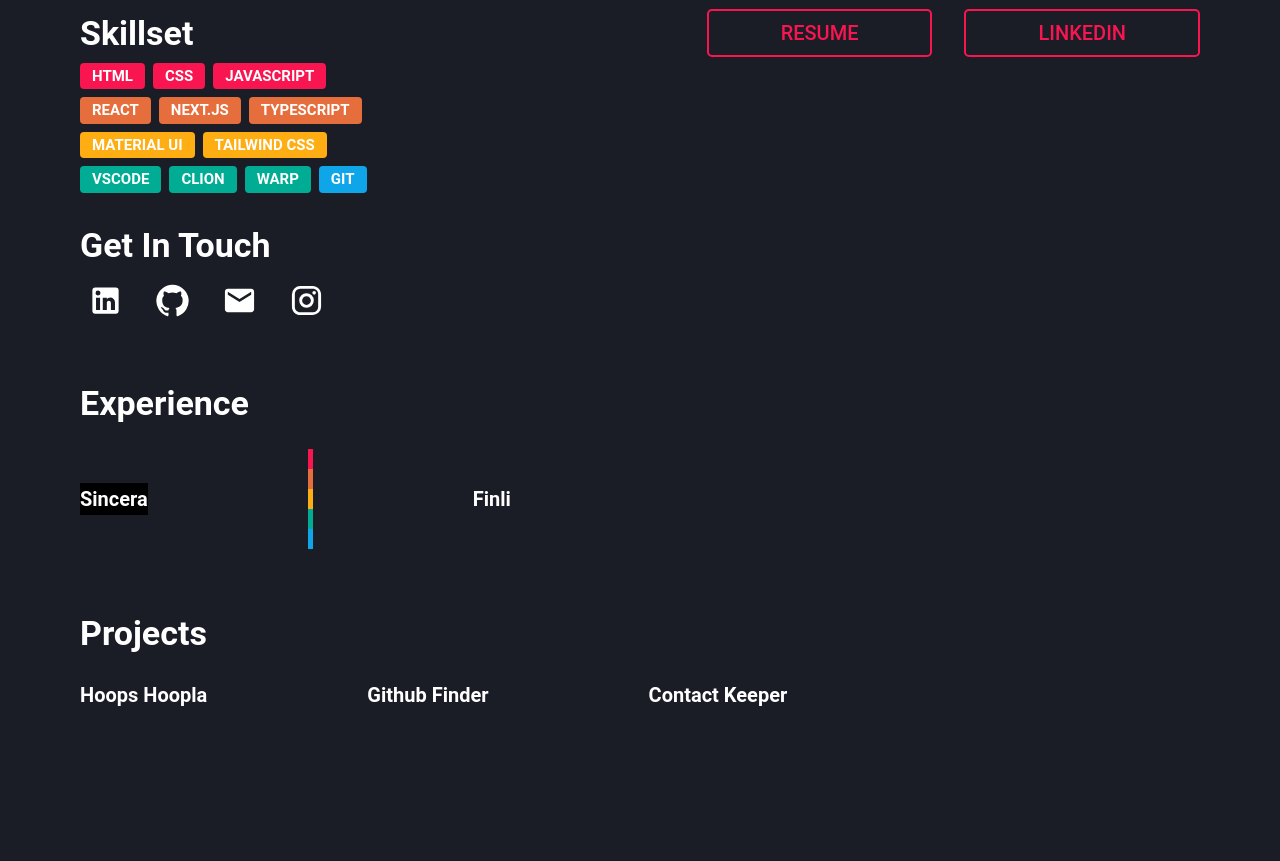
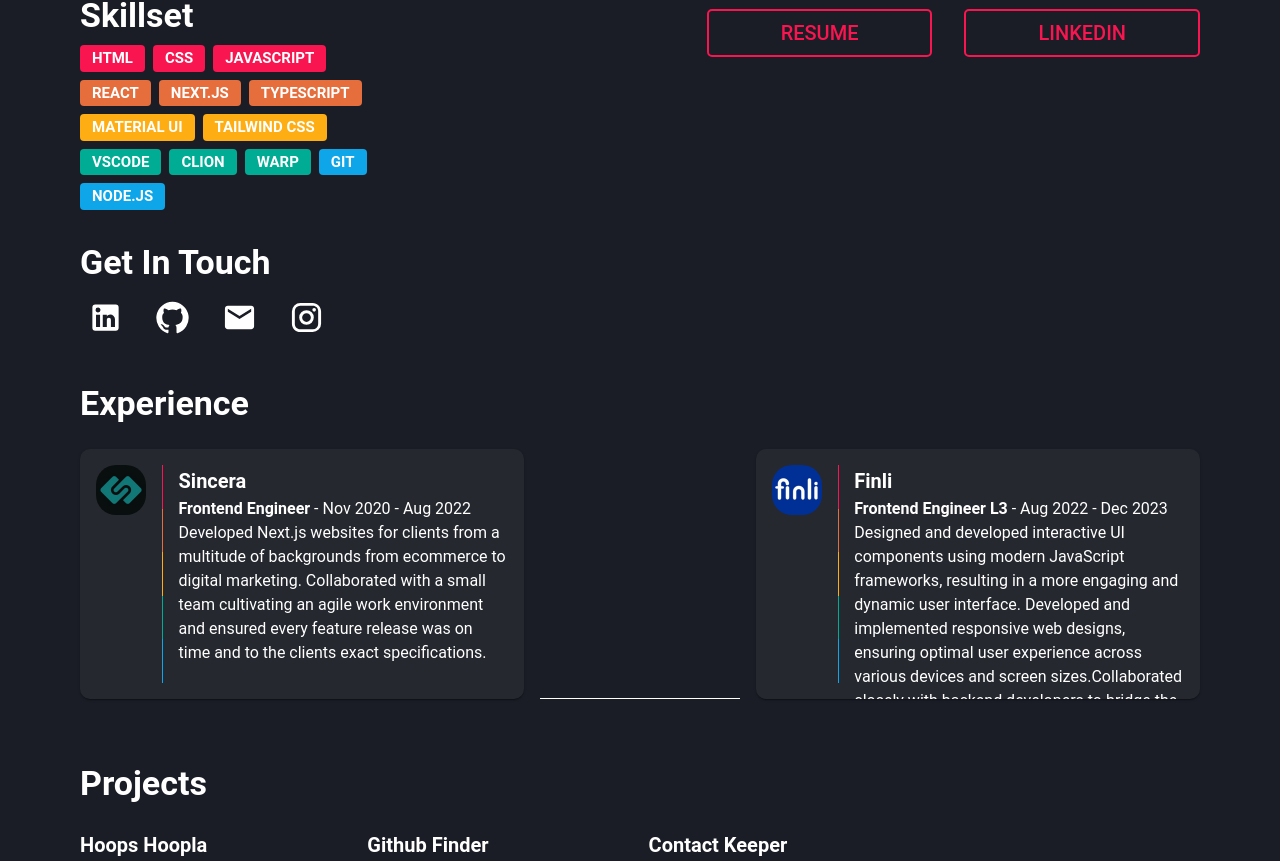
Before and after one commit to terminader7/portfolio, a Next.js app: page / in a window 1280 px wide. Shown: the part 417-1278 px from the top of the page. Before the commit the page ends 1128 px from the top, so only its background shows below. Built offline with nearby package versions, Linux system fonts and the light colour scheme.

Commit message:
added sincera and finli experience, made experience card component

```diff
--- /dev/null
+++ b/components/ExperienceCard.tsx
@@ -0,0 +1,55 @@
+import Image from "next/image";
+import Card from "@mui/material/Card";
+import MultiColorLine from "./MultiColorLine";
+import Box from "@mui/material/Box";
+import Typography from "@mui/material/Typography";
+import { useTheme } from "@mui/material";
+
+const ExperienceCard = ({
+  imageSrc,
+  companyName,
+  jobTitle,
+  timeWorked,
+  description,
+}: {
+  imageSrc: string;
+  companyName: string;
+  jobTitle: string;
+  timeWorked: string;
+  description: string;
+}) => {
+  const theme = useTheme();
+  return (
+    <Card
+      sx={{
+        backgroundColor: theme.palette.background.paper,
+        display: "flex",
+        flexDirection: "row",
+        padding: "1rem",
+        gap: "1rem",
+        width: "500px",
+        height: "250px",
+      }}
+    >
+      <Image
+        src={imageSrc}
+        alt="Nader"
+        width={50}
+        height={50}
+        style={{ borderRadius: "20px" }}
+      />
+      <MultiColorLine height={"100%"} width={"3px"} direction="column" />
+      <Box>
+        <Typography variant="h6" fontWeight={600} textAlign="start">
+          {companyName}
+        </Typography>
+        <Typography variant="body1" textAlign="start">
+          <strong> {jobTitle}</strong> - {timeWorked}
+        </Typography>
+        <Typography variant="body1">{description}</Typography>
+      </Box>
+    </Card>
+  );
+};
+
+export default ExperienceCard;
--- a/config/theme.ts
+++ b/config/theme.ts
@@ -46,7 +46,7 @@
     },
     background: {
       default: "#1A1D25",
-      paper: "#FFFFFF",
+      paper: "#25282F",
     },
     text: {
       primary: "#FFFFFF",
--- a/pages/index.tsx
+++ b/pages/index.tsx
@@ -10,14 +10,29 @@
 import EmailIcon from "@mui/icons-material/Email";
 import InstagramIcon from "@mui/icons-material/Instagram";
 import IconButton from "@mui/material/IconButton";
+import Card from "@mui/material/Card";
 import Image from "next/image";
 import Divider from "@mui/material/Divider";
+import ExperienceCard from "../components/ExperienceCard";
 
 // For hobbies put gaming, basketball, and TTRPG, weightlifting, and cooking
 
 export default function Home() {
   const theme = useTheme();
   const isMobile = useMediaQuery(theme.breakpoints.down("md"));
+
+  const sinceraDescription = `Developed Next.js websites for clients from a multitude of
+  backgrounds from ecommerce to digital marketing. Collaborated
+  with a small team cultivating an agile work environment and
+  ensured every feature release was on time and to the clients
+  exact specifications.`;
+
+  const finliDescription = `Designed and developed interactive UI components using modern JavaScript frameworks,
+  resulting in a more engaging and dynamic user interface. Developed and implemented responsive web designs, ensuring optimal user experience
+  across various devices and screen sizes.Collaborated closely with backend developers to bridge the gap between front-end and
+  backend functionalities, showcasing adaptability by contributing to full-stack development
+  tasks when needed.`;
+
   return (
     <Box paddingInline="5rem">
       <Head>
@@ -99,6 +114,10 @@
                 background={theme.palette.primary.green}
               />
               <SkillChip label="Git" background={theme.palette.primary.blue} />
+              <SkillChip
+                label="Node.js"
+                background={theme.palette.primary.blue}
+              />
             </InlineContainer>
           </Box>
           <Box>
@@ -216,24 +235,28 @@
         <InlineContainer
           sx={{
             flexDirection: isMobile ? "column" : "row",
-            gap: "10rem",
+            gap: "1rem",
           }}
         >
-          <Box
-            display="flex"
-            flexDirection="column"
-            sx={{ backgroundColor: "common.black" }}
-          >
-            <Typography variant="h6" fontWeight={600} textAlign="center">
-              Sincera
-            </Typography>
-          </Box>
-          <MultiColorLine height={"100px"} width={"5px"} direction="column" />
-          <Box display="flex" flexDirection="column">
-            <Typography variant="h6" fontWeight={600} textAlign="center">
-              Finli
-            </Typography>
-          </Box>
+          <ExperienceCard
+            imageSrc={"/images/sincera-logo.jpg"}
+            companyName="Sincera"
+            jobTitle="Frontend Engineer"
+            timeWorked="Nov 2020 - Aug 2022"
+            description={sinceraDescription}
+          />
+          <Divider
+            orientation="horizontal"
+            flexItem
+            sx={{ borderColor: "common.white", width: "200px" }}
+          />
+          <ExperienceCard
+            imageSrc={"/images/finli-logo.jpg"}
+            companyName="Finli"
+            jobTitle="Frontend Engineer L3"
+            timeWorked="Aug 2022 - Dec 2023"
+            description={finliDescription}
+          />
         </InlineContainer>
       </Box>
       <Box display="flex" flexDirection="column" gap="1rem">
```
Also changed, not shown: public/images/finli.png (deleted), public/images/sincera.png (deleted).
